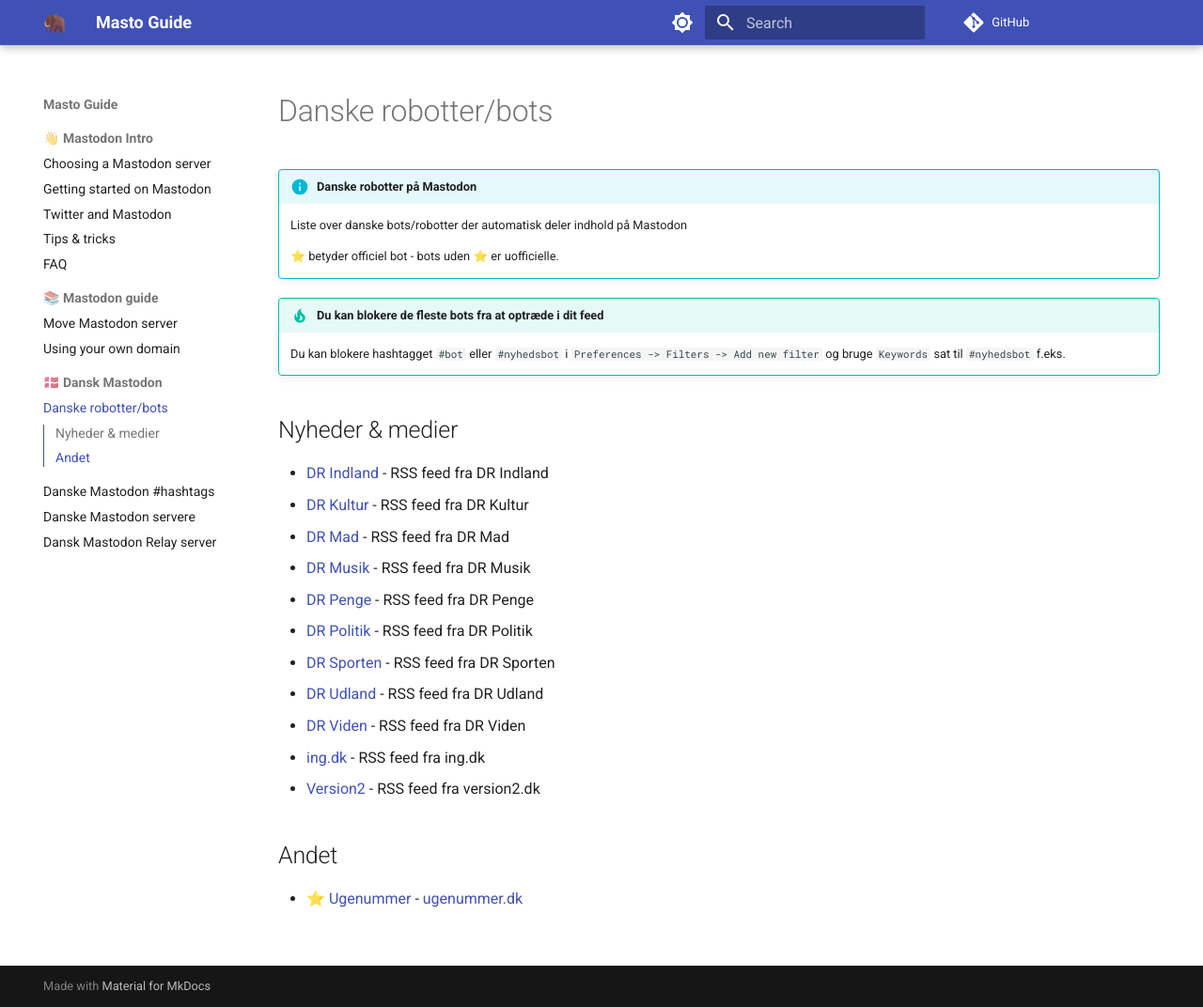
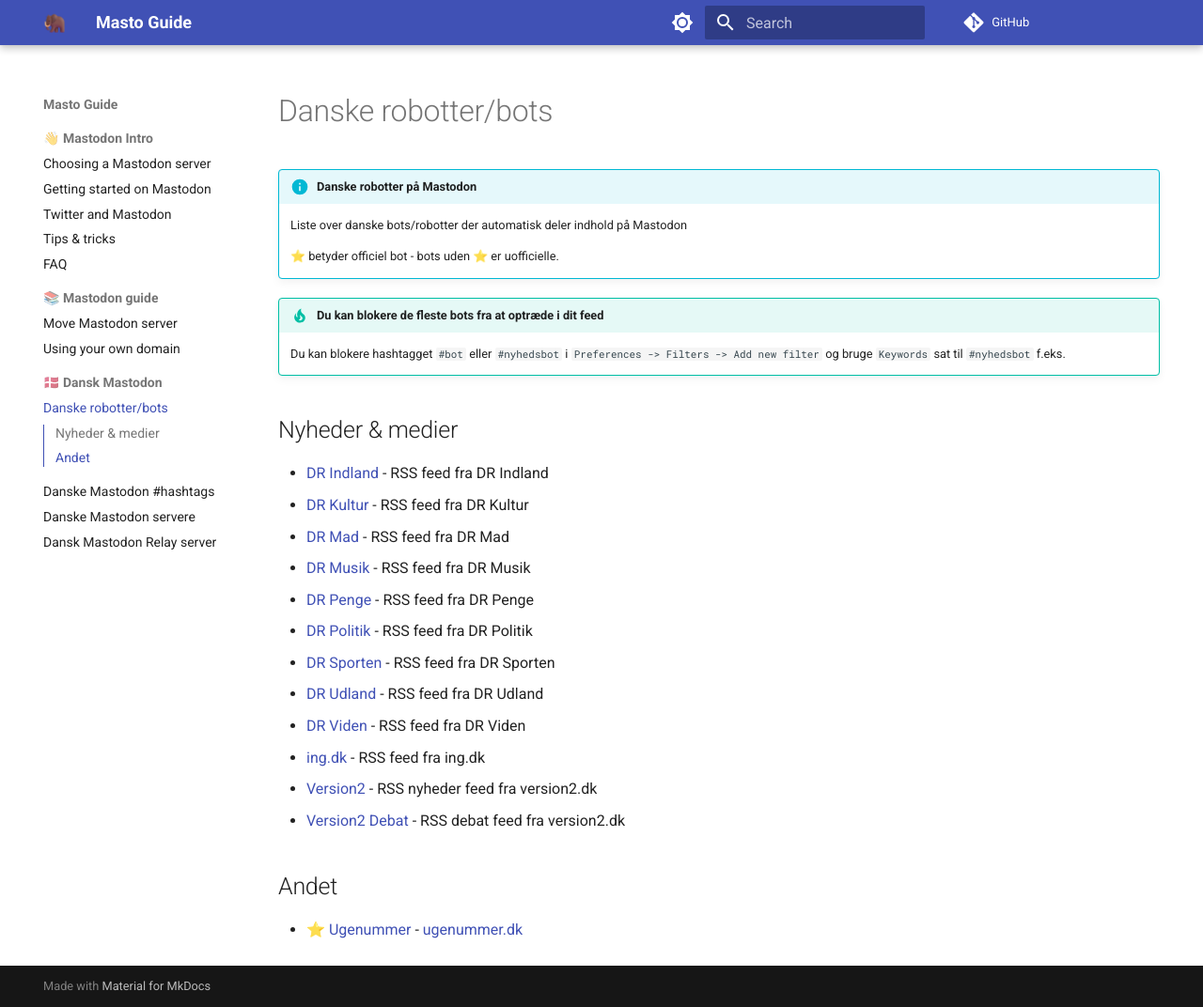
Before and after one commit to jippi/masto-guide, an MkDocs documentation site: the page built from docs/dk/bots.md, in a window 1280 px wide and 1072 px high. Shown: the whole window at 94% size. Built offline with MkDocs 1.6.1 and Material for MkDocs 9.7.7, drawn with Linux system fonts in a browser that asks for light colours; comment, search, counter and statistics services are not loaded.

Commit message:
add version2 debat
Signed-off-by: Christian Winther <jippignu@gmail.com>

```diff
--- a/docs/dk/bots.md
+++ b/docs/dk/bots.md
@@ -22,7 +22,8 @@
 - [DR Udland](https://expressional.social/@DRUdland){target=_blank} - RSS feed fra DR Udland
 - [DR Viden](https://expressional.social/@DRViden){target=_blank} - RSS feed fra DR Viden
 - [ing.dk](https://expressional.social/@ing){target=_blank} - RSS feed fra ing.dk
-- [Version2](https://expressional.social/@version2){target=_blank} - RSS feed fra version2.dk
+- [Version2](https://expressional.social/@version2){target=_blank} - RSS nyheder feed fra version2.dk
+- [Version2 Debat](https://expressional.social/@version2debat){target=_blank} - RSS debat feed fra version2.dk
 
 ## Andet
 
```
